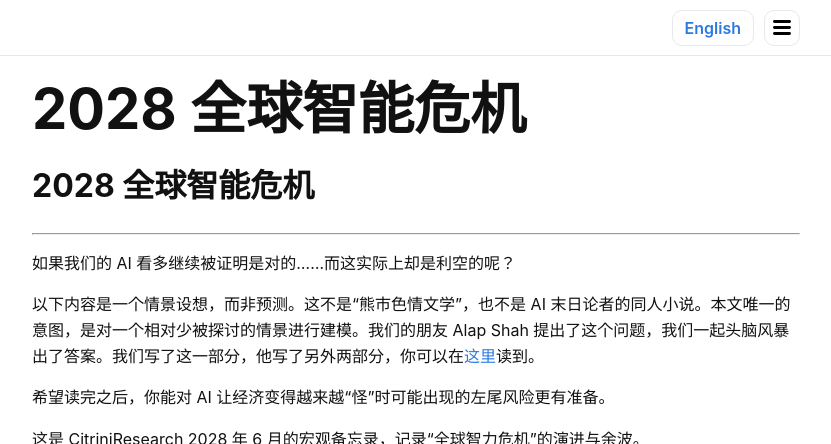
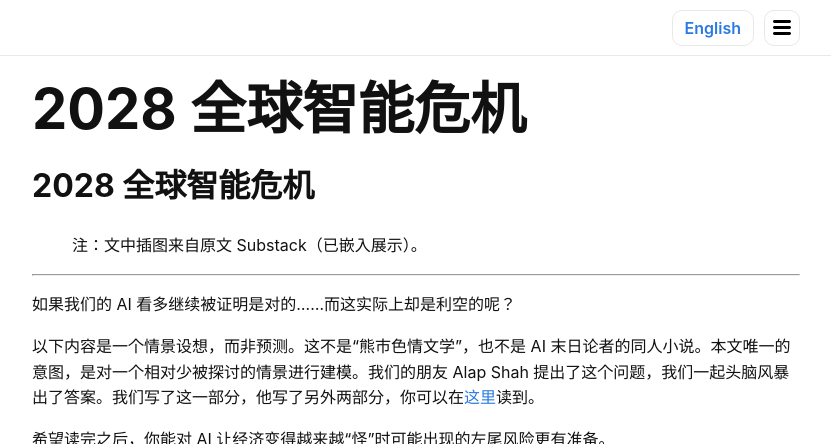
Before and after one commit to vultr740-byte/articles, a Jekyll site: the page built from posts/2026-02-23-2028gic/zh.md, in a window 1280 px wide and 900 px high, cut to the strip 0-444 px from the top of the window. Shown: the whole strip, without its empty margins (224-1055 px from the left). Built offline with Jekyll 4.4.1, drawn with Linux system fonts in a browser that asks for light colours; our own code applies the rules of GitHub Pages for plain Markdown files.

```diff
--- a/posts/2026-02-23-2028gic/zh.md
+++ b/posts/2026-02-23-2028gic/zh.md
@@ -5,6 +5,8 @@ date: "2026-02-23"
 ---
 
 # 2028 全球智能危机
+
+> 注：文中插图来自原文 Substack（已嵌入展示）。
 
 ---
 
```
Also changed, not shown: posts/2026-02-23-2028gic/en.md (+2 -0 lines).
